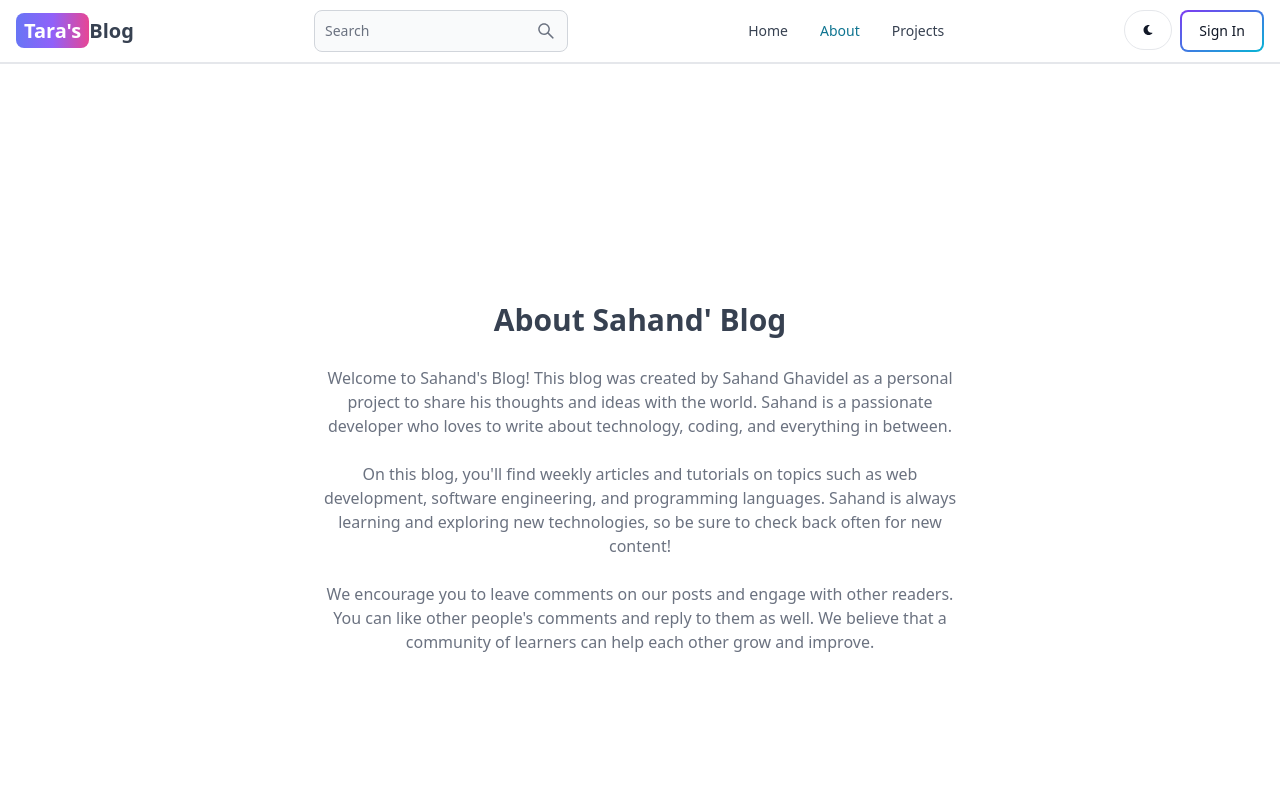
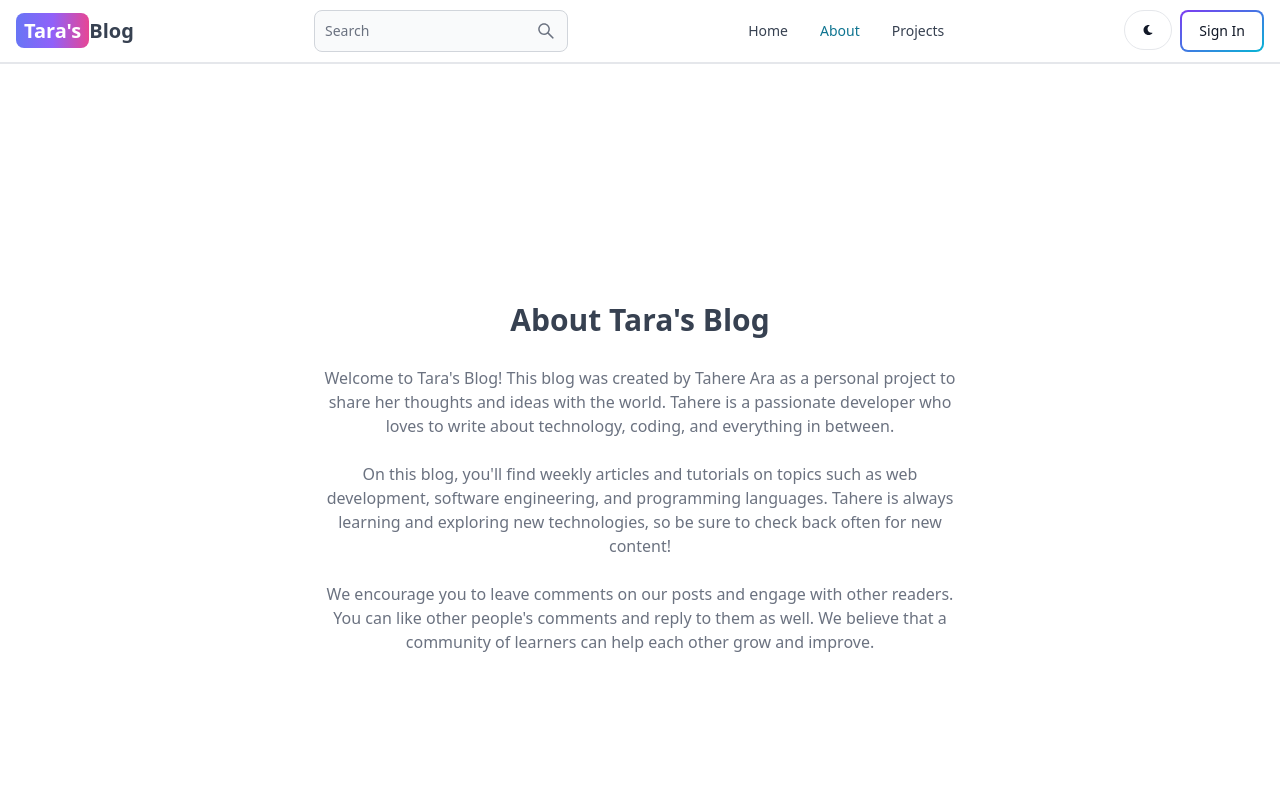
Before and after one commit to Ta-Ara-Pro/proj-10-mern-blog-sahand, a React (Vite) app in the folder client/: page /about in a window 1280 px wide. Shown: the top 800 px of the page. Built offline with nearby package versions, Linux system fonts and the light colour scheme.

Commit message:
about page personalization

```diff
--- a/client/src/pages/About.jsx
+++ b/client/src/pages/About.jsx
@@ -4,20 +4,20 @@ export default function About() {
       <div className='max-w-2xl mx-auto p-3 text-center'>
         <div>
           <h1 className='text-3xl font font-semibold text-center my-7'>
-            About Sahand' Blog
+            About Tara's Blog
           </h1>
           <div className='text-md text-gray-500 flex flex-col gap-6'>
             <p>
-              Welcome to Sahand's Blog! This blog was created by Sahand Ghavidel
-              as a personal project to share his thoughts and ideas with the
-              world. Sahand is a passionate developer who loves to write about
+              Welcome to Tara's Blog! This blog was created by Tahere Ara
+              as a personal project to share her thoughts and ideas with the
+              world. Tahere is a passionate developer who loves to write about
               technology, coding, and everything in between.
             </p>
 
             <p>
               On this blog, you'll find weekly articles and tutorials on topics
               such as web development, software engineering, and programming
-              languages. Sahand is always learning and exploring new
+              languages. Tahere is always learning and exploring new
               technologies, so be sure to check back often for new content!
             </p>
 
```
